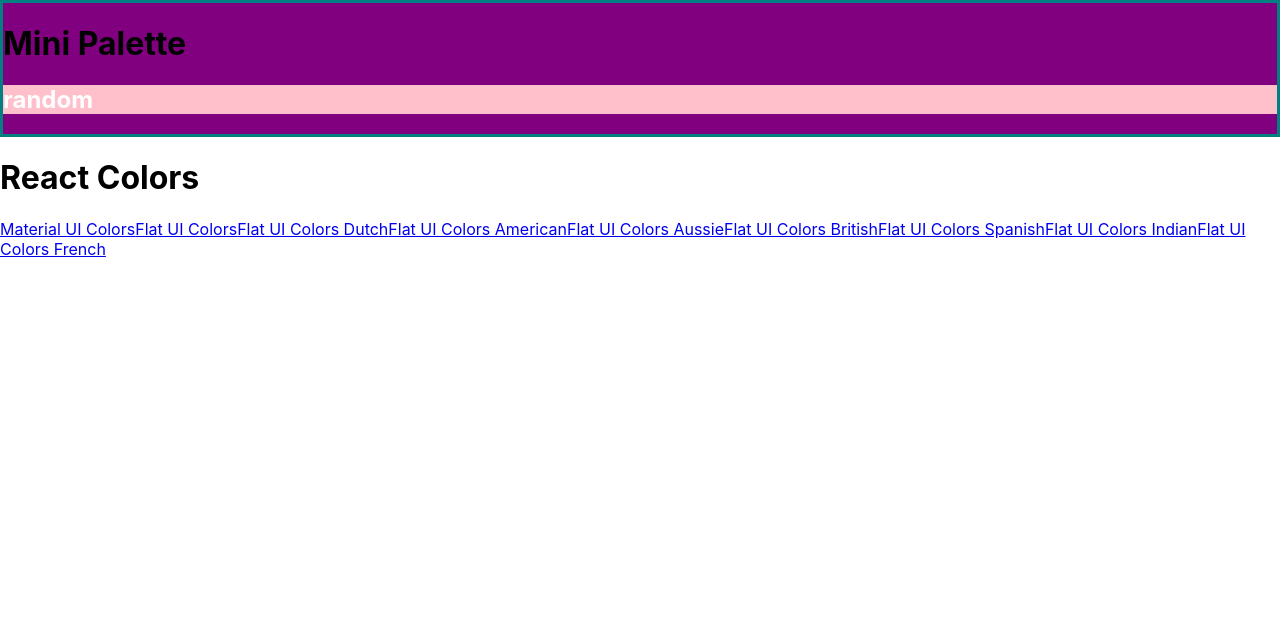
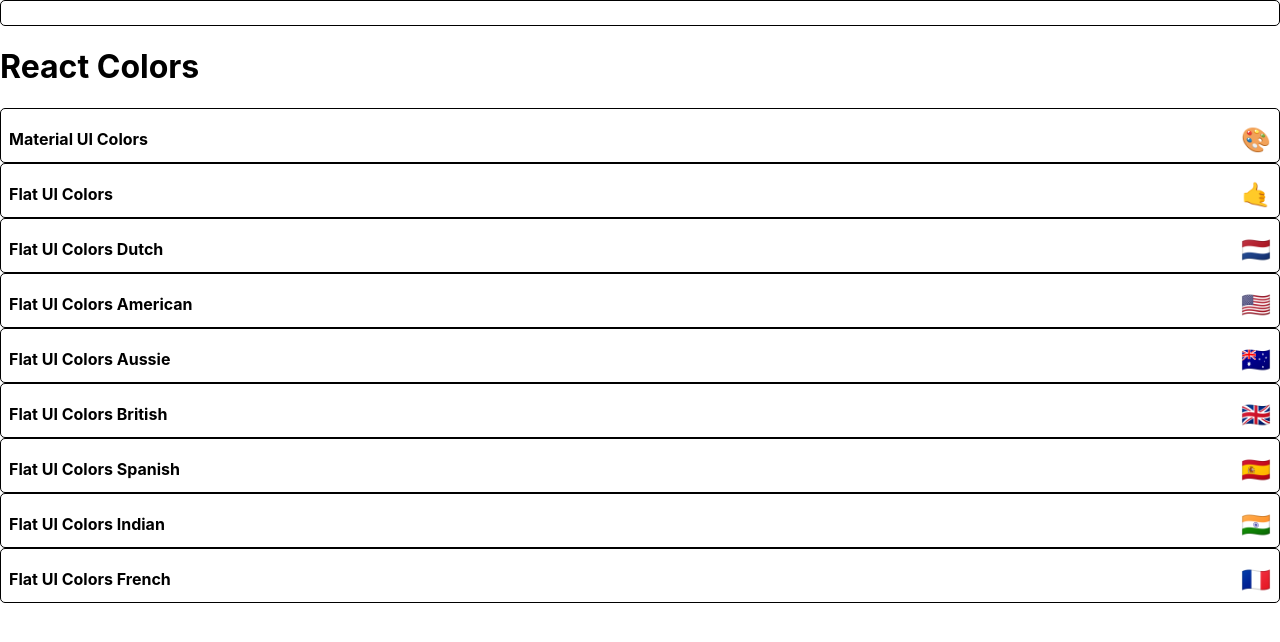
Before and after one commit to Dgarza0413/color-palette, a React (Create React App) app: page / in a window 1280 px wide. Shown: the top 642 px of the page. Built offline with nearby package versions, Linux system fonts and the light colour scheme.

Commit message:
add style to minipalette

```diff
--- a/src/App.js
+++ b/src/App.js
@@ -3,7 +3,7 @@
 import Palette from "./components/Palette";
 import PaletteList from "./components/PaletteList";
 import seedColors from "./seedColors";
-import { generatePalette } from "./components/colorHelpers"
+import { generatePalette } from "./components/ColorHelpers"
 
 class App extends Component {
   findPalette(id) {
--- a/src/components/PaletteList.js
+++ b/src/components/PaletteList.js
@@ -10,7 +10,7 @@
                 <MiniPalette />
                 <h1>React Colors</h1>
                 {palettes.map(palette => (
-                    <Link to={`/palette/${palette.id}`}>{palette.paletteName}</Link>
+                    <MiniPalette {...palette} />
                 ))}
             </div>
         )
--- a/src/components/miniPalette.js
+++ b/src/components/miniPalette.js
@@ -2,30 +2,44 @@
 import { withStyles } from "@material-ui/styles";
 
 const styles = {
-    main: {
-        backgroundColor: "purple",
-        border: "3px solid teal"
+    root: {
+        backgroundColor: "white",
+        border: "1px solid black",
+        borderRadius: "5px",
+        padding: "0.5rem",
+        position: "relative",
+        overflow: "hidden",
+        "&:hover": {
+            cursor: "pointer"
+        }
     },
-    secondary: {
-        backgroundColor: "pink",
-        "& h1": {
-            color: "white",
-            "& span": {
-                backgroundColor: "yellow"
-            }
-        },
+    colors: {
+        backgroundColor: "grey"
+    },
+    title: {
+        display: "flex",
+        justifyContent: "space-between",
+        alignItems: "center",
+        margin: "0",
+        color: "black",
+        paddingTop: "0.5rem",
+        fontSize: "1rem",
+        position: "relative"
+    },
+    emoji: {
+        marginLeft: "0.5rem",
+        fontSize: "1.5rem"
     }
 };
 function MiniPalette(props) {
-    const { classes } = props;
+    const { classes, paletteName, emoji } = props;
     console.log(classes);
 
     return (
-        <div className={classes.main}>
-            <h1>Mini Palette</h1>
-            <section className={classes.secondary}>
-                <h1>random</h1>
-            </section>
+        <div className={classes.root}>
+            <div className={classes.colors}>
+            </div>
+            <h5 className={classes.title}>{paletteName} <span className={classes.emoji}>{emoji}</span></h5>
         </div>
     );
 }
```
